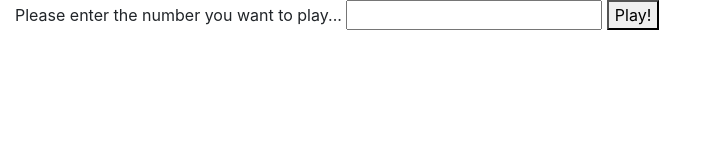
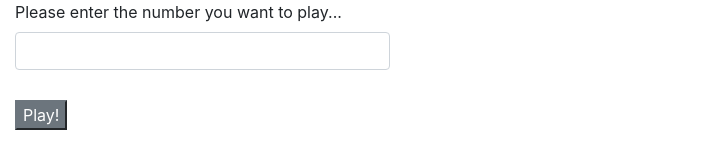
Before and after one commit to KageniJK/ping-pong, a plain HTML site: page index.html in a window 1280 px wide. Shown: the whole page, without its empty margins (0-707 px from the left). Drawn offline with Linux system fonts and the light colour scheme.

Commit message:
added styling to the user input

```diff
--- a/css/styles.css
+++ b/css/styles.css
@@ -0,0 +1,7 @@
+.form-control{
+  max-width: 30%;
+}
+
+button{
+  margin-top: 30px;
+}
--- a/index.html
+++ b/index.html
@@ -19,8 +19,8 @@
       <form>
         <div class="form-group">
           <label for="num">Please enter the number you want to play...</label>
-          <input type="number" id= "num">
-          <button type="submit" name="button">Play!</button>
+          <input type="number" id= "num" class ="form-control">
+          <button type="submit" name="button" class ="btn-secondary">Play!</button>
 
         </div>
 
--- a/js/scripts.js
+++ b/js/scripts.js
@@ -3,7 +3,6 @@ $(document).ready(function() {
 
   $(".input form").submit(function(event) {
     event.preventDefault();
-    document.getElementById("outList").reset();
     var number = parseInt($("input#num").val());
     pingpong(number);
     results.forEach(function(result){
```
